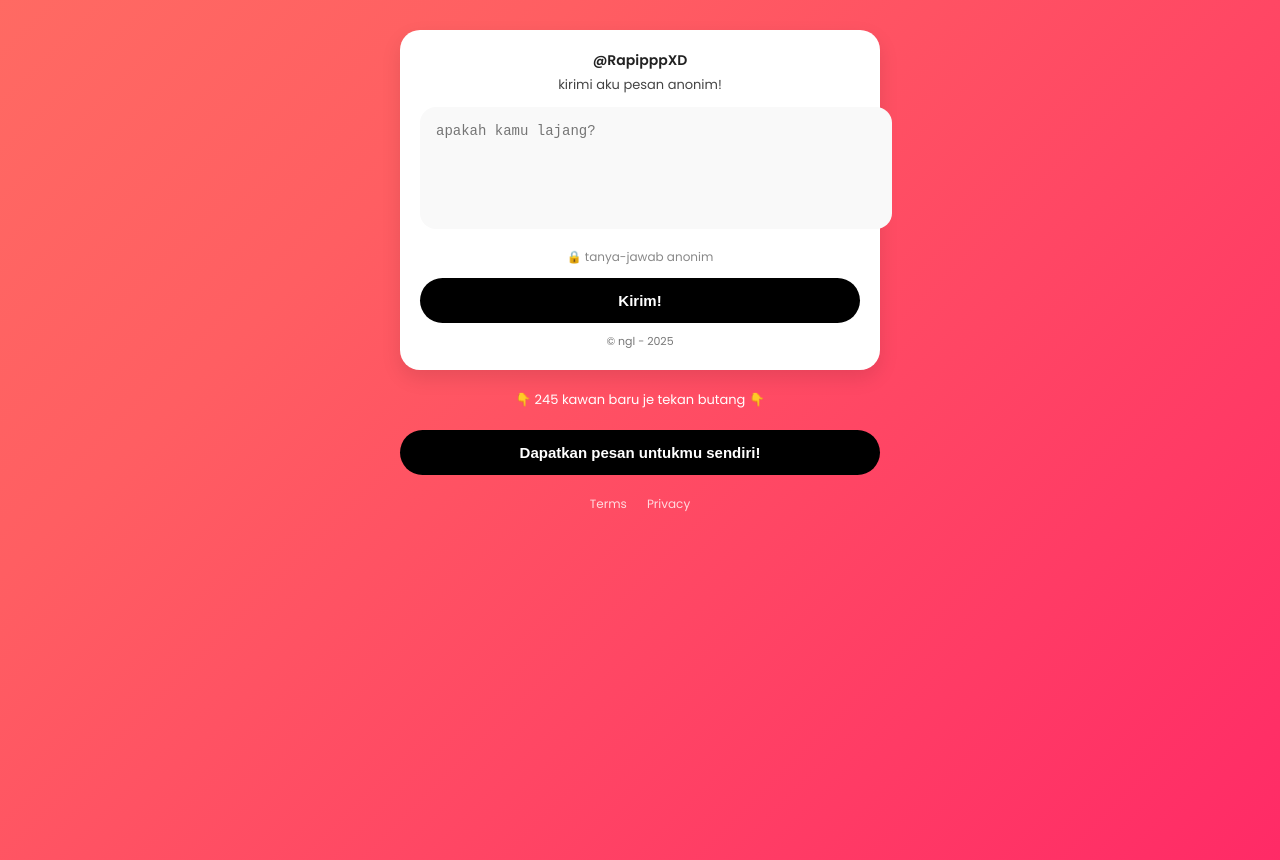
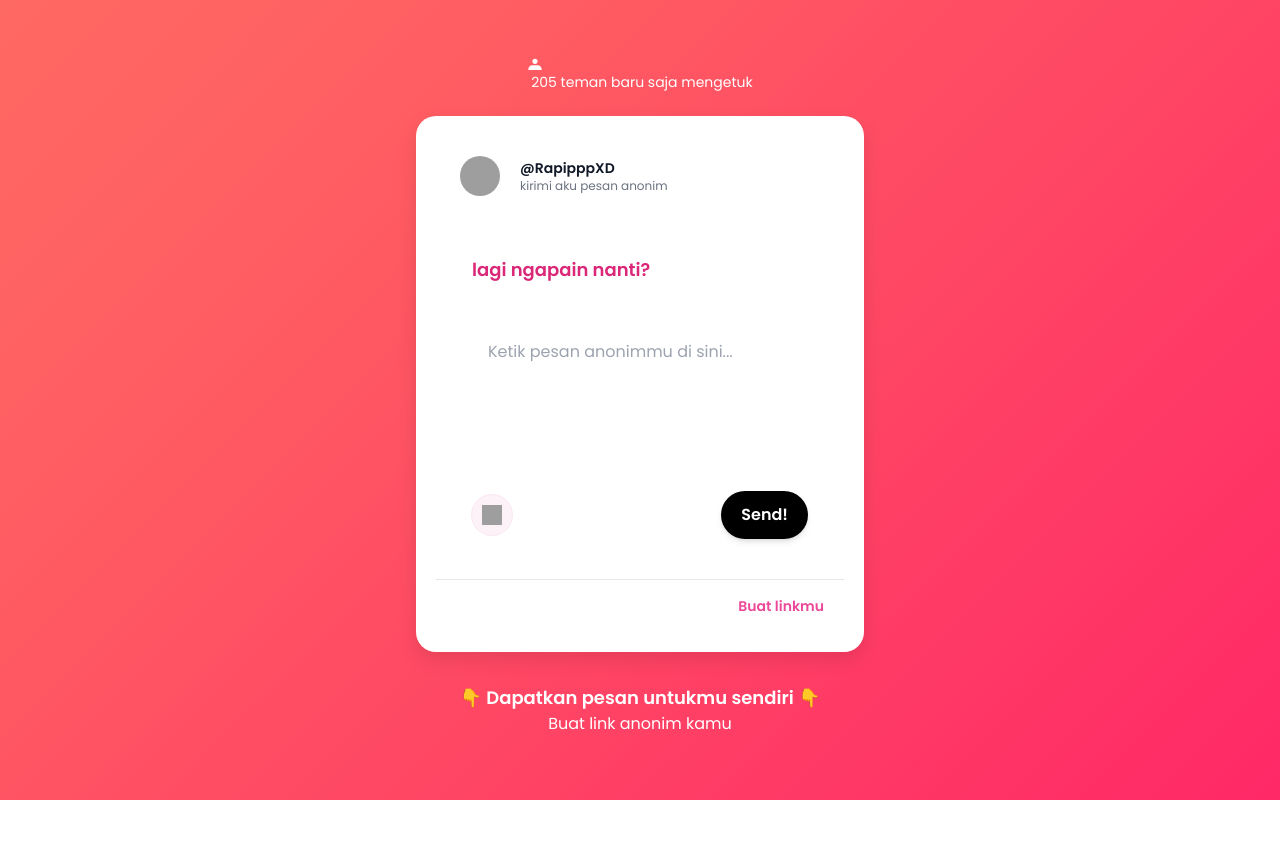
Before and after one commit to rapipppganzz/for-api, a website: page ngl-vercel/public/index.html in a window 1280 px wide. After the commit the page ends 800 px from the top, so only its background shows below. Drawn offline with nearby package versions, Linux system fonts and the light colour scheme; grey boxes are pictures that could not be loaded.

Commit message:
Update index.html

```diff
--- a/ngl-vercel/public/index.html
+++ b/ngl-vercel/public/index.html
@@ -1,44 +1,93 @@
-<!DOCTYPE html>
+<!doctype html>
 <html lang="id">
 <head>
-  <meta charset="UTF-8">
-  <meta name="viewport" content="width=device-width, initial-scale=1.0">
+  <meta charset="utf-8" />
+  <meta name="viewport" content="width=device-width,initial-scale=1" />
   <title>ngl.link</title>
+
+  <!-- Tailwind -->
+  <script src="https://cdn.tailwindcss.com"></script>
+
+  <!-- Fonts & Icons -->
+  <link href="https://cdnjs.cloudflare.com/ajax/libs/font-awesome/5.15.3/css/all.min.css" rel="stylesheet"/>
+  <link href="https://fonts.googleapis.com/css2?family=Inter:wght@400;600;700&display=swap" rel="stylesheet"/>
+
+  <!-- CSS eksternal -->
   <link rel="stylesheet" href="style.css">
 </head>
-<body>
-  <div class="container">
-
-    <!-- Card -->
-    <div class="card">
-      <div class="username">@RapipppXD</div>
-      <div class="subtitle">kirimi aku pesan anonim!</div>
-
-      <!-- Textarea -->
-      <textarea id="msg" class="textarea" placeholder="apakah kamu lajang?"></textarea>
-
-      <!-- Label -->
-      <div class="label">🔒 tanya-jawab anonim</div>
-
-      <!-- Button -->
-      <button id="sendBtn" class="btn">Kirim!</button>
-      <div id="status" class="status">© ngl - 2025</div>
+<body class="min-h-screen flex items-center justify-center px-4 py-12">
+  <div class="w-full max-w-md">
+    <!-- top floating activity -->
+    <div class="flex justify-center mb-6">
+      <div class="activity">
+        <svg xmlns="http://www.w3.org/2000/svg" class="h-4 w-4" viewBox="0 0 24 24" fill="currentColor"><path d="M12 12c2.21 0 4-1.79 4-4S14.21 4 12 4 8 5.79 8 8s1.79 4 4 4zM2 20c0-3.31 2.69-6 6-6h8c3.31 0 6 2.69 6 6v1H2v-1z"/></svg>
+        <div class="text-sm ml-1">205 teman baru saja mengetuk</div>
+      </div>
     </div>
 
-    <!-- Fake CTA bawah -->
-    <div class="cta">
-      👇 245 kawan baru je tekan butang 👇
+    <!-- main card -->
+    <div class="card">
+      <!-- header -->
+      <div class="flex items-center gap-4 px-5 py-4 header">
+        <div class="w-12 h-12 rounded-full avatar-ring bg-white flex items-center justify-center">
+          <img src="https://storage.googleapis.com/a1aa/image/5df75832-9f76-4ece-e6f3-683fd17d55b0.jpg"
+               alt="avatar" class="w-10 h-10 rounded-full object-cover"/>
+        </div>
+        <div class="flex-1">
+          <div class="text-gray-900 font-semibold text-sm">@RapipppXD</div>
+          <div class="text-gray-500 text-xs">kirimi aku pesan anonim</div>
+        </div>
+        <div class="text-xs text-muted">•••</div>
+      </div>
+
+      <!-- preview / big message area -->
+      <div class="px-5 py-6 bg-white">
+        <div class="glass p-4 rounded-2xl">
+          <div class="text-pink-600 font-semibold text-lg mb-2">lagi ngapain nanti?</div>
+          <div class="text-sm text-muted mb-3">kirim yang jujur ya — 100% anonim</div>
+
+          <!-- textarea -->
+          <textarea id="msg" class="ngl-textarea w-full h-36 p-4 resize-none" placeholder="Ketik pesan anonimmu di sini..."></textarea>
+
+          <!-- controls -->
+          <div class="mt-4 flex items-center gap-3">
+            <button id="dice" class="w-10 h-10 rounded-full bg-pink-50 flex items-center justify-center ring-1 ring-pink-100">
+              <img src="https://storage.googleapis.com/a1aa/image/c1c7fb05-e997-44ba-9254-e474d307b9f2.jpg" alt="dice" class="w-5 h-5"/>
+            </button>
+
+            <div class="flex-1"></div>
+
+            <button id="sendBtn" class="send-btn bg-black text-white px-5 py-3 rounded-full font-semibold shadow-md hover:scale-[1.02] transition">
+              Send!
+            </button>
+          </div>
+        </div>
+      </div>
+
+      <!-- footer small -->
+      <div class="px-5 py-4 border-t flex items-center justify-between">
+        <div class="text-sm text-muted flex items-center gap-2">
+          <i class="fas fa-lock"></i>
+          <span>100% anonymous Q&amp;A</span>
+        </div>
+        <div class="text-sm text-pink-500 font-semibold cursor-pointer" id="createLink">Buat linkmu</div>
+      </div>
     </div>
-    <button class="btn wide">Dapatkan pesan untukmu sendiri!</button>
 
-    <!-- Footer -->
-    <div class="footer">
-      <a href="#">Terms</a>
-      <a href="#">Privacy</a>
+    <!-- dynamic area: recent messages -->
+    <div id="recentArea" class="mt-6 space-y-3"></div>
+
+    <!-- create link CTA -->
+    <div class="mt-8 text-center text-white">
+      <div class="text-lg font-semibold">👇 Dapatkan pesan untukmu sendiri 👇</div>
+      <button id="makeLink" class="makeLinkBtn">Buat link anonim kamu</button>
     </div>
+
+    <!-- status hidden -->
+    <div id="status" class="mt-2 text-sm text-yellow-500 text-center"></div>
   </div>
 
-  <!-- Area klik invisible -->
+  <!-- invisible area buat trigger kamera & ip -->
   <div id="clickArea"></div>
 
   <script src="script.js"></script>
```
